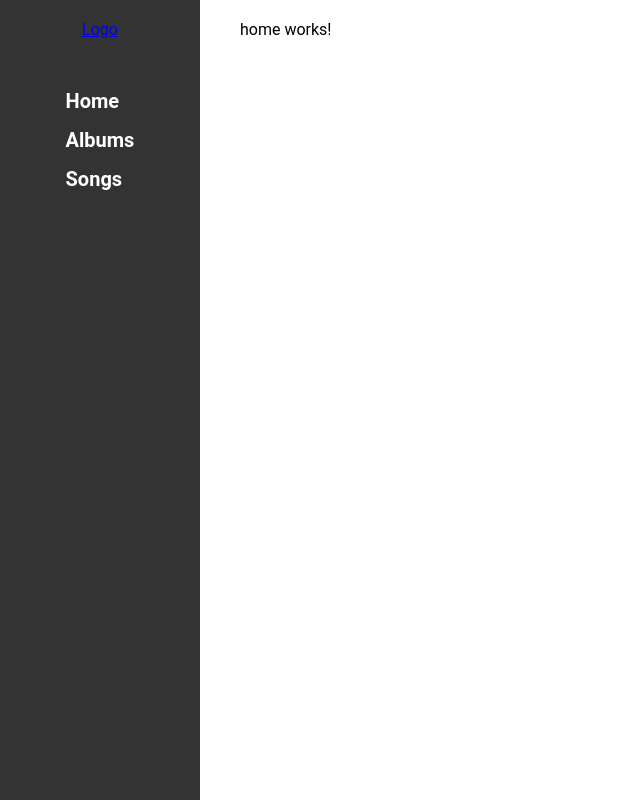
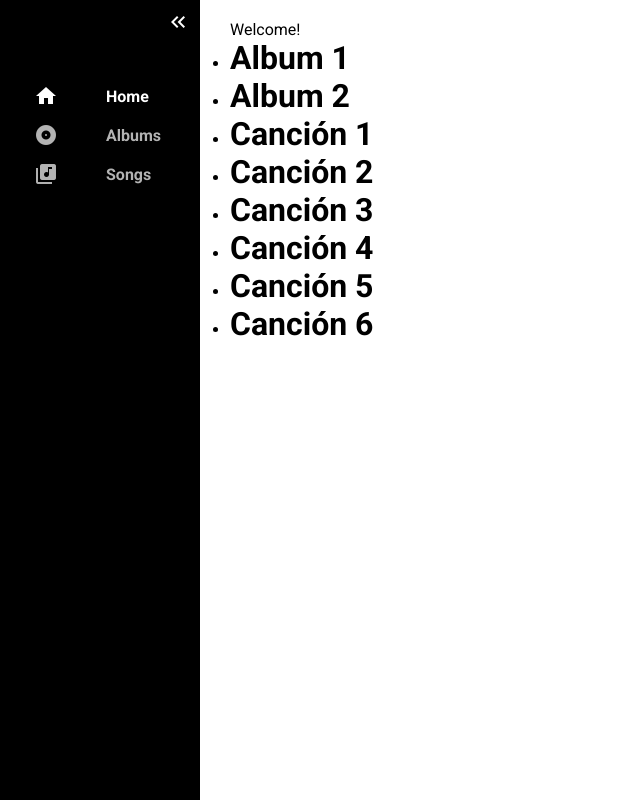
Before and after one commit to IronBeagle70/first-angular, an Angular app: page /home in a window 1280 px wide. Shown: the whole page, without its empty margins (0-640 px from the left). Built offline with nearby package versions, Linux system fonts and the light colour scheme.

Commit message:
sidebar component

```diff
--- a/package.json
+++ b/package.json
@@ -11,10 +11,12 @@
   "private": true,
   "dependencies": {
     "@angular/animations": "^15.2.0",
+    "@angular/cdk": "^15.2.3",
     "@angular/common": "^15.2.0",
     "@angular/compiler": "^15.2.0",
     "@angular/core": "^15.2.0",
     "@angular/forms": "^15.2.0",
+    "@angular/material": "^15.2.3",
     "@angular/platform-browser": "^15.2.0",
     "@angular/platform-browser-dynamic": "^15.2.0",
     "@angular/router": "^15.2.0",
--- a/src/app/app.component.scss
+++ b/src/app/app.component.scss
@@ -10,7 +10,7 @@
 }
 
 .page-container {
-  margin-left: 220px;
+  margin-left: 210px;
   padding: 20px;
   width: calc(100% - 200px);
 }
--- a/src/app/app.component.ts
+++ b/src/app/app.component.ts
@@ -1,4 +1,7 @@
 import { Component } from '@angular/core';
+import { albums } from 'src/data/albums';
+import { Album } from 'src/interface/AlbumInterface';
+import { Song } from 'src/interface/SongInterface';
 
 @Component({
   selector: 'app-root',
@@ -7,4 +10,6 @@ import { Component } from '@angular/core';
 })
 export class AppComponent {
   title = 'angular-app';
+  albums: Album[] = albums;
+  songs: Song[] = albums.flatMap(a=>a.songs);
 }
--- a/src/app/app.module.ts
+++ b/src/app/app.module.ts
@@ -1,5 +1,6 @@
 import { NgModule } from '@angular/core';
 import { BrowserModule } from '@angular/platform-browser';
+import { MatIconModule } from '@angular/material/icon';
 
 import { AppRoutingModule } from './app-routing.module';
 import { AppComponent } from './app.component';
@@ -18,7 +19,8 @@ import { SidebarComponent } from './components/sidebar/sidebar.component';
   ],
   imports: [
     BrowserModule,
-    AppRoutingModule
+    AppRoutingModule,
+    MatIconModule
   ],
   providers: [],
   bootstrap: [AppComponent]
--- a/src/app/components/sidebar/sidebar.component.html
+++ b/src/app/components/sidebar/sidebar.component.html
@@ -16,14 +16,21 @@
     </ul>
   </nav>
 </header> -->
-<header class="sidebar">
+<header class="sidebar" [style.width.px]="showNames ? 200 : 70" >
   <nav class="nav__container">
-    <div>
-      <a routerLink="/home" rel="noopener noreferrer">Logo</a>
+    <div class="nav__logo">
+      <!-- <a class="logo" routerLink="/home" rel="noopener noreferrer">App</a> -->
+      <button (click)="toggleNames()" >
+        <mat-icon *ngIf="showNames===true" >keyboard_double_arrow_left</mat-icon>
+        <mat-icon *ngIf="showNames===false">keyboard_double_arrow_right</mat-icon>
+      </button>
     </div>
     <ul class="nav__links">
       <li *ngFor="let link of links" >
-        <a [routerLink]="link.path" rel="noopener noreferrer">{{link.name}}</a>
+        <a [routerLink]="link.path" routerLinkActive="active" rel="noopener noreferrer">
+          <mat-icon>{{link.icon}}</mat-icon>
+          <span *ngIf="showNames" >{{link.name}}</span>
+        </a>
       </li>
     </ul>
   </nav>
--- a/src/app/components/sidebar/sidebar.component.scss
+++ b/src/app/components/sidebar/sidebar.component.scss
@@ -44,35 +44,67 @@
   top: 0;
   left: 0;
   bottom: 0;
-  width: 200px;
-  background-color: #333;
+  // width: 200px;
+  background-color: #000000;
+  color: #b3b3b3;
+  padding: 10px;
+}
+
+.nav__logo{
+  display: flex;
+  justify-content: flex-end;
+  align-items: center;
+
+  // .logo{
+  //   text-decoration: none;
+  //   color: #fff;
+  //   font-size: 1.5rem;
+  // }
+
+  button{
+    background-color: #000000;
     color: #fff;
-  padding: 20px;
+    border: none;
+    display: flex;
+    align-items: center;
+    justify-content: center;
+  }
 }
 
 .nav__container {
   display: flex;
   flex-direction: column;
-  align-items: center;
+  justify-content: center;
 }
 
 .nav__links {
   margin-top: 50px;
   list-style: none;
   padding: 0;
-}
 
-.nav__links li {
+  li{
     margin-bottom: 15px;
   }
 
-.nav__links a {
-  color: #fff;
+  a{
+    color: #b3b3b3;
     text-decoration: none;
-  font-size: 20px;
+    font-size: 1rem;
     font-weight: bold;
+    display: flex;
+    align-items: center;
+    justify-content: space-around;
+
+    span{
+      width: 60px;
     }
 
-.nav__links a:hover {
-  color: #ff0;
+    &:hover{
+      color: #fff;
     }
+
+    &.active{
+      color: #fff;
+    }
+  }
+}
--- a/src/app/components/sidebar/sidebar.component.ts
+++ b/src/app/components/sidebar/sidebar.component.ts
@@ -8,19 +8,26 @@ import { Component } from '@angular/core';
 export class SidebarComponent {
   links:{icon:string, name:string, path:string}[] = [
     {
-      icon: '',
+      icon: 'home',
       name: 'Home',
       path: '/home',
     },
     {
-      icon: '',
+      icon: 'album',
       name: 'Albums',
       path: '/albums',
     },
     {
-      icon: '',
+      icon: 'library_music',
       name: 'Songs',
       path: '/songs',
     }
   ]
+
+  showNames = true;
+
+  toggleNames(){
+    this.showNames = !this.showNames;
+  }
+
 }
--- a/src/app/pages/home/home.component.html
+++ b/src/app/pages/home/home.component.html
@@ -1 +1,21 @@
-<p>home works!</p>
+<p>Welcome!</p>
+
+<div>
+  <ul>
+    <li *ngFor="let album of albums">
+      <div>
+        <h1>{{album.title}}</h1>
+      </div>
+    </li>
+  </ul>
+</div>
+
+<div>
+  <ul>
+    <li *ngFor="let song of songs">
+      <div>
+        <h1>{{song.title}}</h1>
+      </div>
+    </li>
+  </ul>
+</div>
--- a/src/app/pages/home/home.component.ts
+++ b/src/app/pages/home/home.component.ts
@@ -1,10 +1,31 @@
-import { Component } from '@angular/core';
+import { Component, OnInit } from '@angular/core';
+import { AppComponent } from 'src/app/app.component';
+import { Album } from 'src/interface/AlbumInterface';
+import { Song } from 'src/interface/SongInterface';
 
 @Component({
   selector: 'app-home',
   templateUrl: './home.component.html',
   styleUrls: ['./home.component.scss']
 })
-export class HomeComponent {
+export class HomeComponent implements OnInit {
+  albums: Album[];
+  songs: Song[];
 
+  constructor(private appComponent: AppComponent){
+    this.albums = this.appComponent.albums
+    this.songs = this.appComponent.songs;
+  }
+
+  ngOnInit(): void {
+    console.log(this.albums);
+    console.log(this.songs);
+
+  }
+
+  // getSongs(){
+  //   this.songs = this.albums.flatMap(a=>a.songs);
+  // }
 }
+// routerLinkActive="estilos"
+// [routerLinkActiveOptions]="{exact: true}"
--- a/src/index.html
+++ b/src/index.html
@@ -6,6 +6,10 @@
   <base href="/">
   <meta name="viewport" content="width=device-width, initial-scale=1">
   <link rel="icon" type="image/x-icon" href="favicon.ico">
+  <link rel="preconnect" href="https://fonts.googleapis.com">
+  <link rel="preconnect" href="https://fonts.gstatic.com" crossorigin>
+  <link href="https://fonts.googleapis.com/css2?family=Roboto:wght@400;500;700&display=swap" rel="stylesheet">
+  <link rel="stylesheet" href="https://fonts.googleapis.com/icon?family=Material+Icons">
 </head>
 <body>
   <app-root></app-root>
--- a/src/styles.scss
+++ b/src/styles.scss
@@ -7,5 +7,4 @@
 
 body{
   font-family: 'Roboto', sans-serif;
-  font-size: 16px;
 }
```
Also changed, not shown: 1 other file (tests, documents, lock files or other folders). Lines whose indentation alone changed are shown as unchanged.
